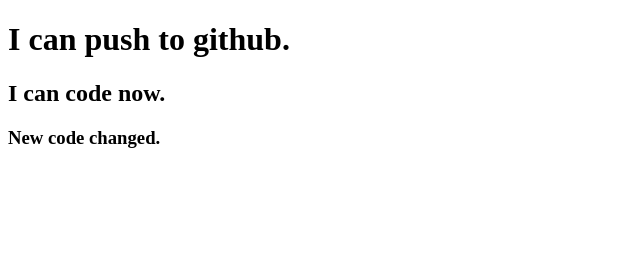
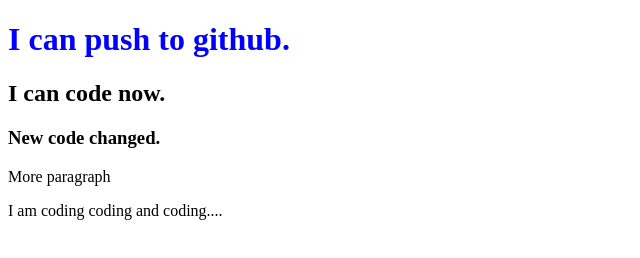
Before and after one commit to shahinctg/Basic-css-repo, a plain HTML site: page index.html in a window 1280 px wide. Shown: the whole page, without its empty margins (0-640 px from the left). Drawn offline with Linux system fonts and the light colour scheme.

Commit message:
styles added

```diff
--- a/index.html
+++ b/index.html
@@ -5,10 +5,13 @@
     <meta http-equiv="X-UA-Compatible" content="IE=edge">
     <meta name="viewport" content="width=device-width, initial-scale=1.0">
     <title>Basic css repo</title>
+    <link rel="stylesheet" href="style.css">
 </head>
 <body>
     <h1>I can push to github.</h1>
     <h2>I can code now.</h2>
     <h3>New code changed.</h3>
+    <p>More paragraph</p>
+    <p>I am coding coding and coding....</p>
 </body>
 </html>
--- /dev/null
+++ b/style.css
@@ -0,0 +1,3 @@
+h1{
+    color: blue;
+}
```
